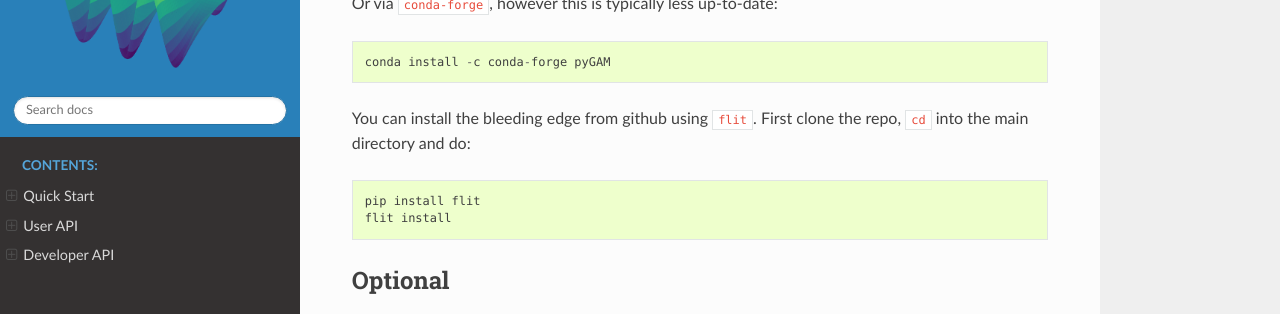
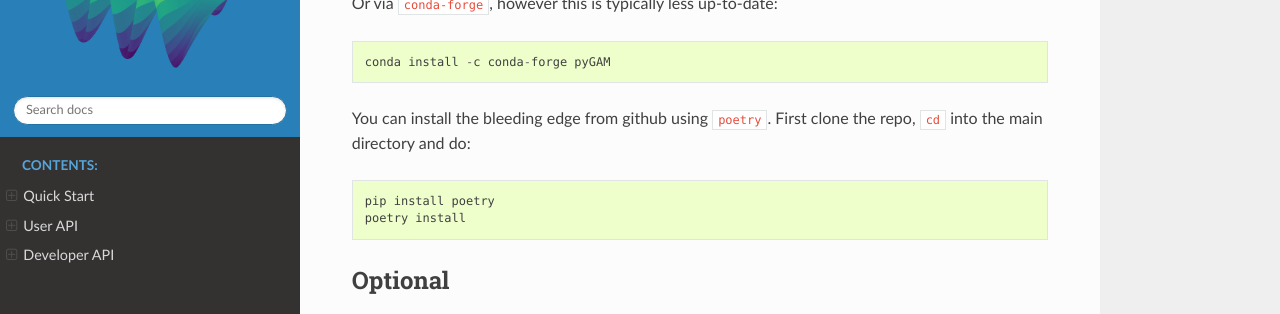
Before and after one commit to dswah/pyGAM, a Sphinx documentation site: the page built from doc/source/index.rst, in a window 1280 px wide and 900 px high, scrolled down 713 px. Shown: the part 147-461 px from the top of the window. Built offline with Sphinx 7.4.7 and the Read the Docs theme 2.0.0, drawn with Linux system fonts in a browser that asks for light colours; pages that are not in the unit, such as notebooks, are missing from menus.

Commit message:
replace mentions of flit with poetry

```diff
--- a/doc/source/index.rst
+++ b/doc/source/index.rst
@@ -28,11 +28,11 @@ Or via ``conda-forge``, however this is typically less up-to-date: ::
 
   conda install -c conda-forge pyGAM
 
-You can install the bleeding edge from github using ``flit``.
+You can install the bleeding edge from github using ``poetry``.
 First clone the repo, ``cd`` into the main directory and do: ::
 
-  pip install flit
-  flit install
+  pip install poetry
+  poetry install
 
 
 Optional
```
Also changed, not shown: doc/source/notebooks/quick_start.ipynb.
